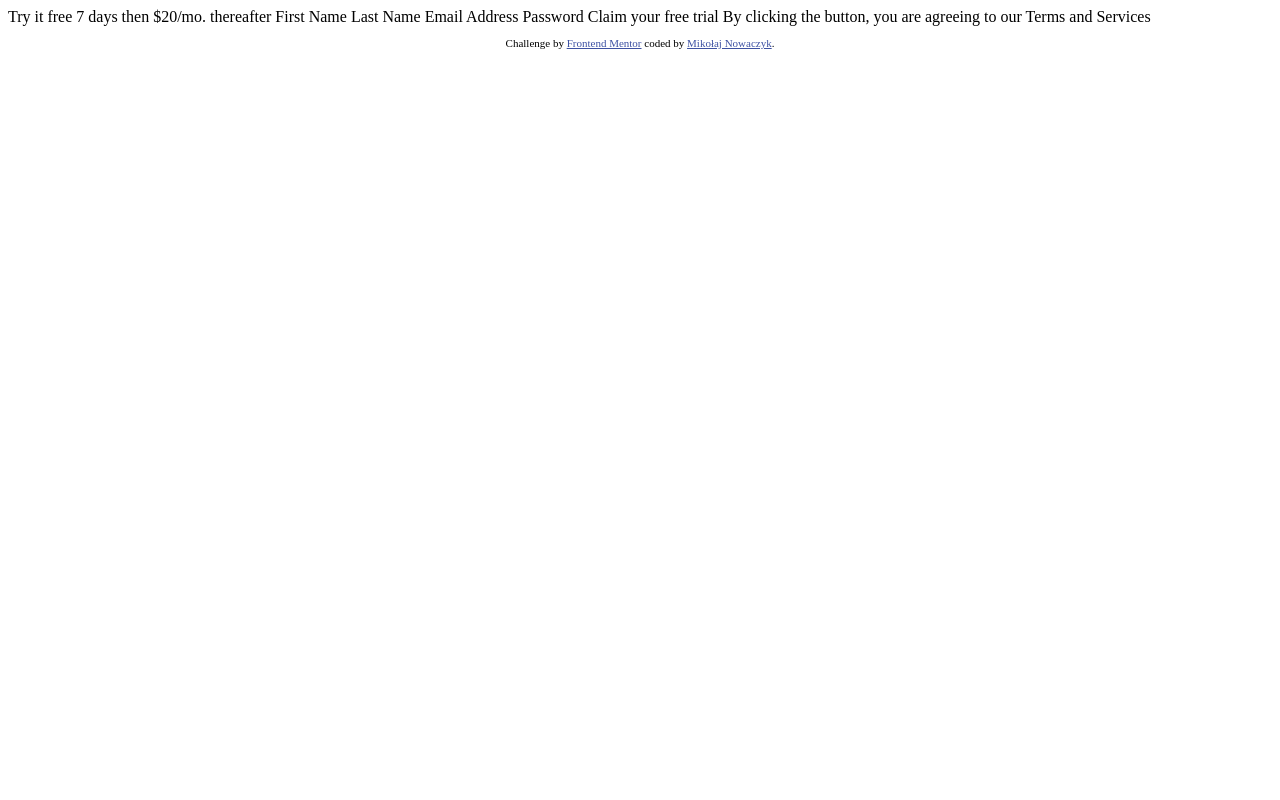
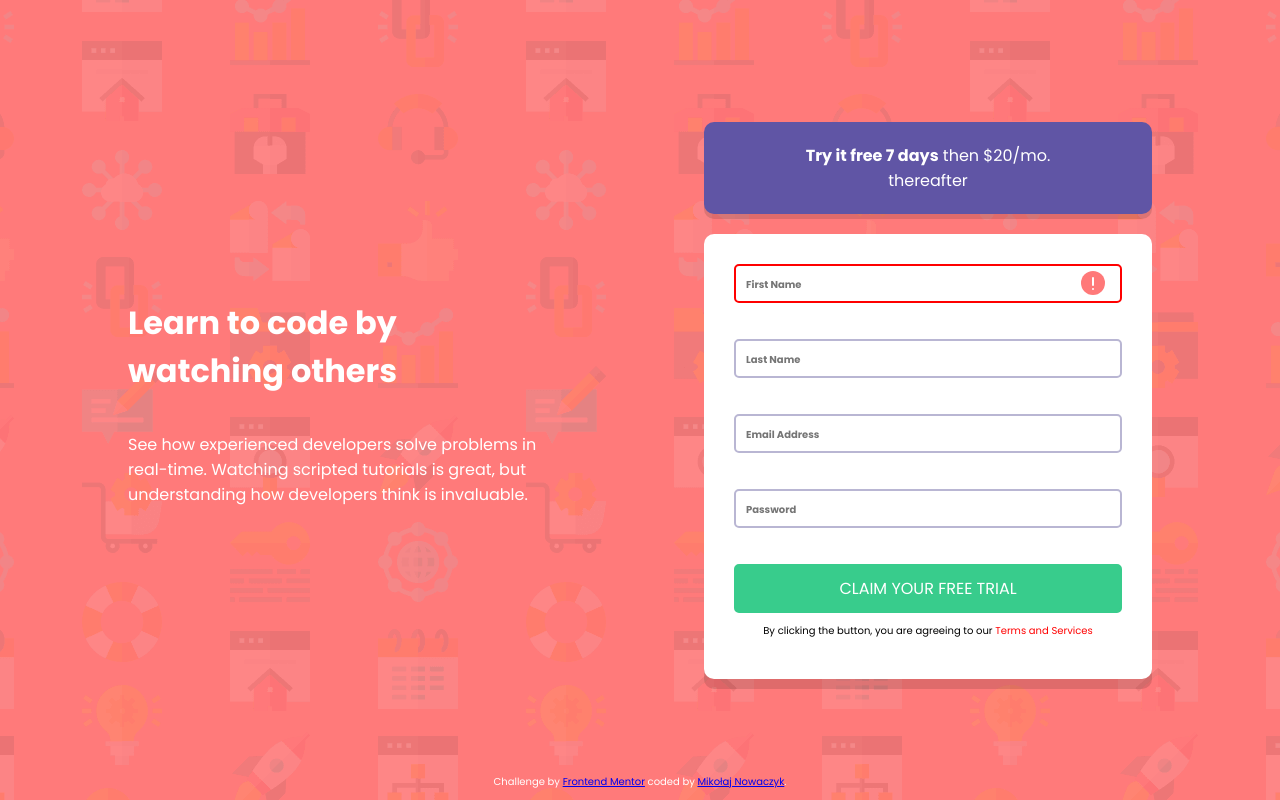
Before and after one commit to mikolajnowaczyk/form-validator, a plain HTML site: page index.html in a window 1280 px wide. Drawn offline with Linux system fonts and the light colour scheme.

Commit message:
Layout
Layout:
add styled background, inputs, button, text, fonts and additional style for error

```diff
--- a/index.html
+++ b/index.html
@@ -4,38 +4,48 @@
 <head>
   <meta charset="UTF-8">
   <meta name="viewport" content="width=device-width, initial-scale=1.0">
-  <!-- displays site properly based on user's device -->
-
   <link rel="icon" type="image/png" sizes="32x32" href="./images/favicon-32x32.png">
-
+  <link rel="stylesheet" type="text/css" href="style.css" />
+  <link href="https://fonts.googleapis.com/css2?family=Poppins:wght@400;500;600;700&display=swap" rel="stylesheet">
   <title>Intro component with sign up form</title>
-
-  <!-- Feel free to remove these styles or customise in your own stylesheet 👍 -->
-  <style>
-    .attribution {
-      font-size: 11px;
-      text-align: center;
-    }
-
-    .attribution a {
-      color: hsl(228, 45%, 44%);
-    }
-  </style>
 </head>
 
 <body>
-
-  Try it free 7 days then $20/mo. thereafter
-
-  First Name
-  Last Name
-  Email Address
-  Password
-
-  Claim your free trial
-
-  By clicking the button, you are agreeing to our Terms and Services
-
+  <main>
+    <div class="left-wrapper">
+      <h1>
+        <span>Learn to code by</span>
+        <span>watching others</span>
+      </h1>
+      <p>See how experienced developers solve problems in real-time. Watching scripted tutorials is great,
+        but understanding how developers think is invaluable.</p>
+    </div>
+    <div class="right-wrapper">
+      <div class="trial-wrapper">
+        <p class="trial"><strong>Try it free 7 days</strong> then $20/mo. thereafter</p>
+      </div>
+      <form class="form-control">
+        <div class="input-wrapper">
+          <input class="error-input" type="text" name="name" id="name" placeholder="First Name">
+          <p class="error" id="errorFirstName">First Name cannot be empty</p>
+        </div>
+        <div class="input-wrapper">
+          <input type="text" name="surname" id="surname" placeholder="Last Name">
+          <p class="error" id="errorLastName">Last Name cannot be empty</p>
+        </div>
+        <div class="input-wrapper">
+          <input type="email" name="email" id="email" placeholder="Email Address">
+          <p class="error" id="errorLastName">Looks like this is not an email</p>
+        </div>
+        <div class="input-wrapper">
+          <input type="password" name="password" id="password" placeholder="Password">
+          <p class="error" id="errorPassword">Password cannot be empty</p>
+        </div>
+        <button type="submit" name="btn-submit">Claim your free trial</button>
+        <p class="terms">By clicking the button, you are agreeing to our <a href="#">Terms and Services</a></p>
+      </form>
+    </div>
+  </main>
   <footer>
     <p class="attribution">
       Challenge by <a href="https://www.frontendmentor.io?ref=challenge" target="_blank">Frontend Mentor</a>
--- /dev/null
+++ b/style.css
@@ -0,0 +1,153 @@
+* {
+  box-sizing: border-box;
+}
+
+html {
+  width: 100%;
+  height: 100vh;
+  padding: 0;
+  background-image: url(./images/bg-intro-desktop.png);
+  background-position: center;
+  background-repeat: no-repeat;
+  background-size: cover;
+  background-color: hsl(0, 100%, 74%);
+  color: white;
+  font-size: 16px;
+  font-family: 'Poppins', sans-serif;
+}
+
+body {
+  height: 100vh;
+  margin: 0;
+}
+
+main {
+  display: flex;
+  justify-content: space-evenly;
+  height: 100vh;
+  margin: 0;
+}
+
+.left-wrapper {
+  text-align: left;
+  width: 35%;
+  display: flex;
+  flex-direction: column;
+  justify-content: center;
+}
+
+.right-wrapper {
+  text-align: center;
+  width: 35%;
+  display: flex;
+  flex-direction: column;
+  justify-content: center;
+}
+
+h1 {
+  display: flex;
+  flex-direction: column;
+}
+
+.trial-wrapper {
+  padding: 5px 65px;
+  background-color: hsl(248, 32%, 49%);
+  border-radius: 10px;
+  box-shadow: 0 5px 0 0 rgba(0, 0, 0, 0.125);
+  margin-bottom: 20px;
+}
+
+.trial {
+  text-align: center;
+}
+
+.form-control {
+  background: white;
+  padding: 30px;
+  color: black;
+  border-radius: 10px;
+  box-shadow: 0 10px 0 0 rgba(0, 0, 0, 0.125);
+}
+
+.error {
+  color: red;
+  font-size: 10px;
+  text-align: right;
+  visibility: hidden;
+}
+
+.error-input {
+  border: 2px solid red;
+  background-image: url("/images/icon-error.svg");
+  background-repeat: no-repeat;
+  background-position: right 15px top 5px;
+}
+
+input {
+  width: 100%;
+  border: 2px solid hsl(246, 25%, 77%);
+  padding: 10px;
+  border-radius: 5px;
+}
+
+input:focus {
+  border: 2px solid hsl(249, 10%, 26%);
+}
+
+input::placeholder {
+  font: inherit;
+  font-size: 10px;
+  font-weight: 700;
+  font-family: 'Poppins', sans-serif;
+}
+
+button {
+  width: 100%;
+  padding: 10px 0;
+  border-radius: 5px;
+  cursor: pointer;
+  border: none;
+  color: white;
+  font: inherit;
+  text-transform: uppercase;
+  background-color: hsl(154, 59%, 51%);
+  border: 2px solid hsl(154, 59%, 51%);
+}
+
+button:hover {
+  background-color: hsl(154, 84%, 62%);
+  border: 2px solid hsl(154, 84%, 62%);
+}
+
+button:visited {
+  border: none;
+}
+
+.terms {
+  font-size: 10px;
+}
+
+.terms a {
+  text-decoration: none;
+  color: red;
+  cursor: pointer;
+}
+
+.attribution {
+  font-size: 10px;
+  position: fixed;
+  bottom: 0;
+  text-align: center;
+  left: 50%;
+  transform: translateX(-50%);
+}
+
+@media(max-width: 500px) {
+  main {
+    flex-direction: column;
+  }
+
+  html {
+    background-image: url(./images/bg-intro-mobile.png);
+  }
+}
```
Also changed, not shown: script.js (added).
